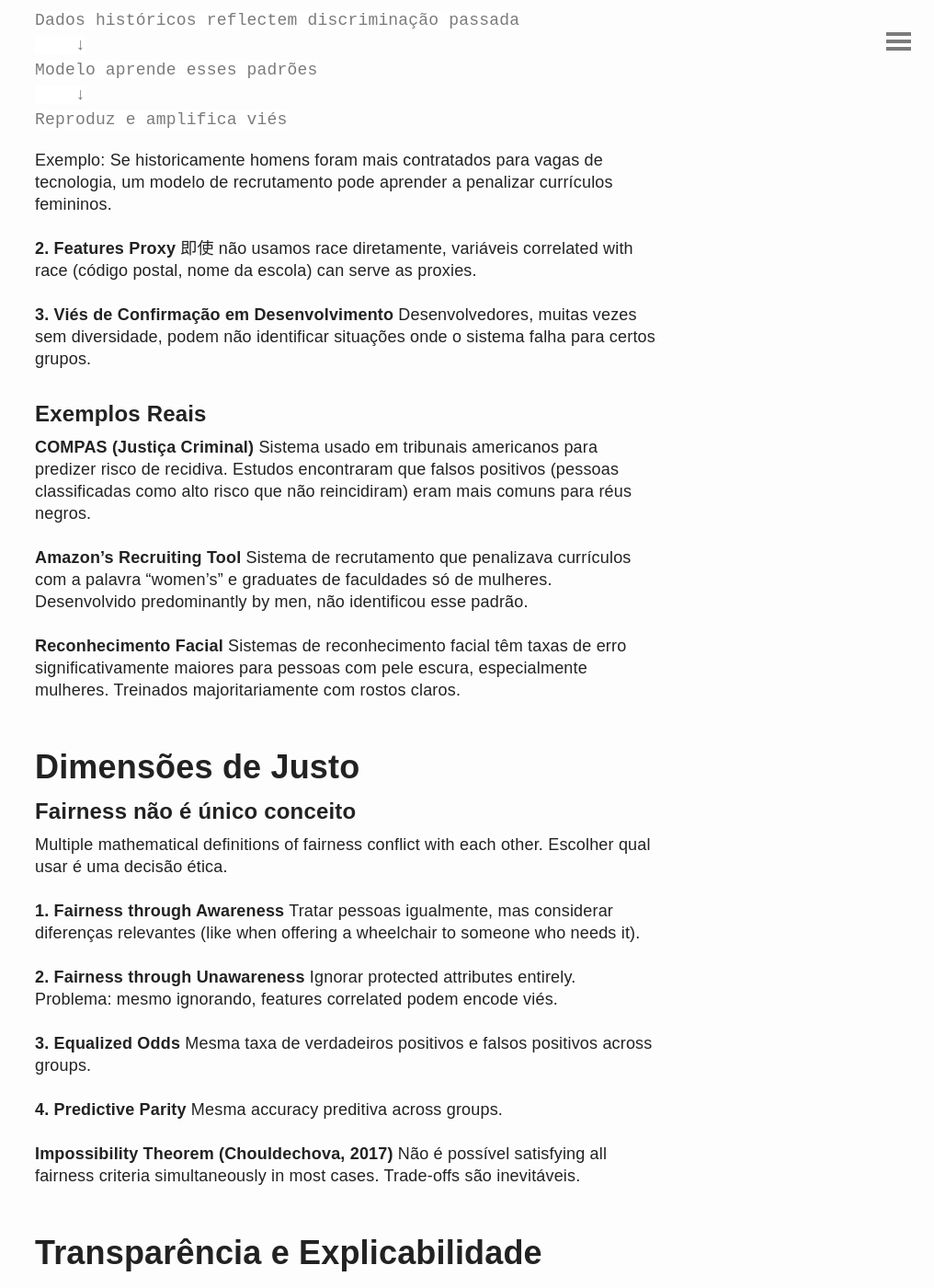
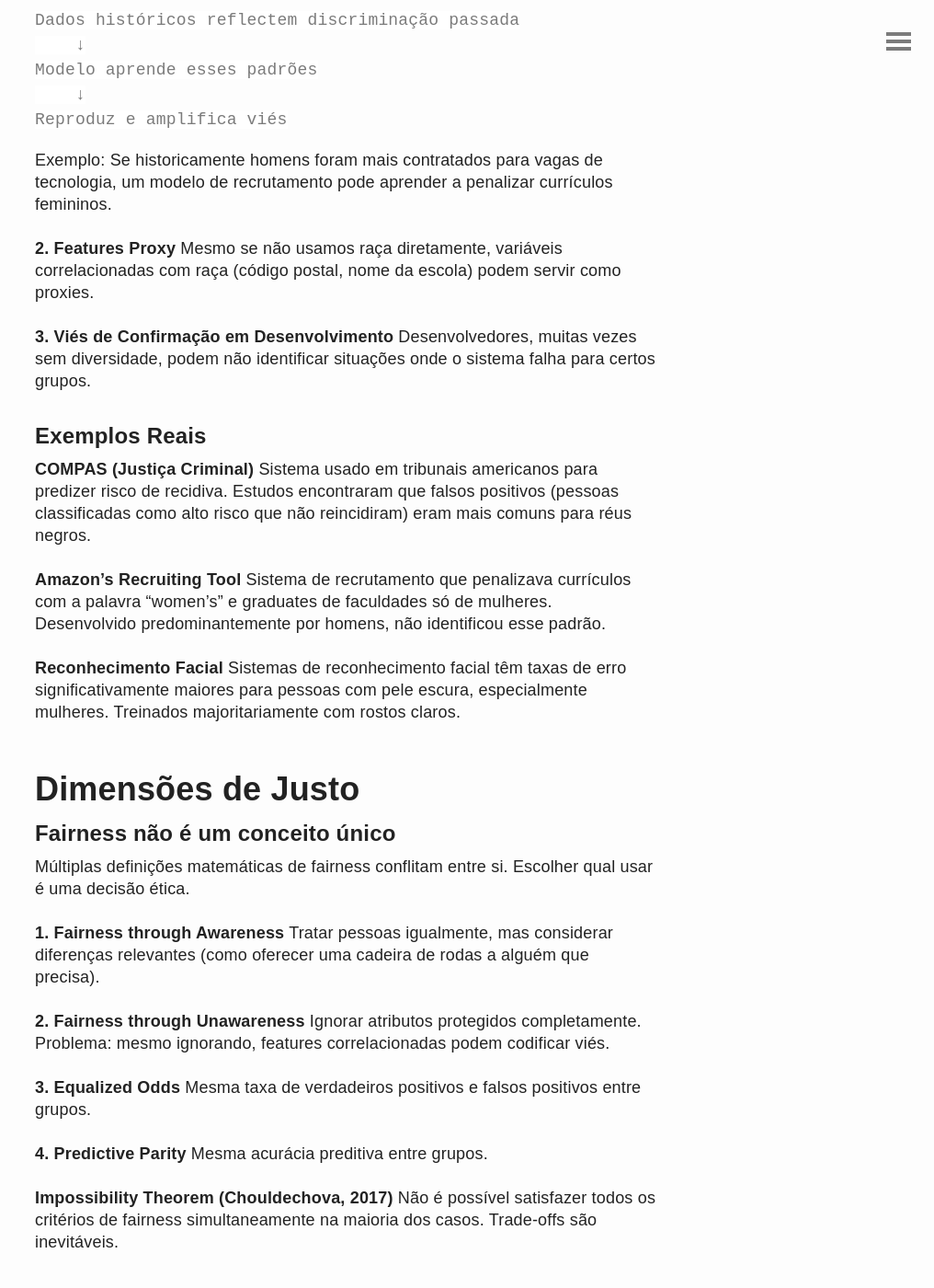
Before and after one commit to albertguedes/albertguedes.github.io, a Jekyll site: the page built from _posts/2018-07-12-etica-em-ia-vieses-e-responsabilidade.md, in a window 1280 px wide and 1400 px high, scrolled down 906 px. Shown: the whole window at 92% size, without its empty margins (264-1280 px from the left). Built offline with Jekyll 4.4.1, drawn with Linux system fonts in a browser that asks for light colours; some of the changed text lies outside the part shown.

Commit message:
Fix orthography in 2017-04-15-calculo-diferencial-uma-introducao.md, 2017-06-15-introducao-a-termodinamica.md, 2017-10-03-aprendizado-supervisionado-vs-nao-supervisionado.md, 2018-03-20-deep-learning-uma-introducao.md, 2018-07-12-etica-em-ia-vieses-e-responsabilidade.md: rewrite to proper Portuguese

```diff
--- a/_posts/2018-07-12-etica-em-ia-vieses-e-responsabilidade.md
+++ b/_posts/2018-07-12-etica-em-ia-vieses-e-responsabilidade.md
@@ -27,7 +27,7 @@ Reproduz e amplifica viés
 Exemplo: Se historicamente homens foram mais contratados para vagas de tecnologia, um modelo de recrutamento pode aprender a penalizar currículos femininos.
 
 **2. Features Proxy**
-即使 não usamos race diretamente, variáveis correlated with race (código postal, nome da escola) can serve as proxies.
+Mesmo se não usamos raça diretamente, variáveis correlacionadas com raça (código postal, nome da escola) podem servir como proxies.
 
 **3. Viés de Confirmação em Desenvolvimento**
 Desenvolvedores, muitas vezes sem diversidade, podem não identificar situações onde o sistema falha para certos grupos.
@@ -38,31 +38,31 @@ Desenvolvedores, muitas vezes sem diversidade, podem não identificar situaçõe
 Sistema usado em tribunais americanos para predizer risco de recidiva. Estudos encontraram que falsos positivos (pessoas classificadas como alto risco que não reincidiram) eram mais comuns para réus negros.
 
 **Amazon's Recruiting Tool**
-Sistema de recrutamento que penalizava currículos com a palavra "women's" e graduates de faculdades só de mulheres. Desenvolvido predominantly by men, não identificou esse padrão.
+Sistema de recrutamento que penalizava currículos com a palavra "women's" e graduates de faculdades só de mulheres. Desenvolvido predominantemente por homens, não identificou esse padrão.
 
 **Reconhecimento Facial**
 Sistemas de reconhecimento facial têm taxas de erro significativamente maiores para pessoas com pele escura, especialmente mulheres. Treinados majoritariamente com rostos claros.
 
 ## Dimensões de Justo
 
-### Fairness não é único conceito
+### Fairness não é um conceito único
 
-Multiple mathematical definitions of fairness conflict with each other. Escolher qual usar é uma decisão ética.
+Múltiplas definições matemáticas de fairness conflitam entre si. Escolher qual usar é uma decisão ética.
 
 **1. Fairness through Awareness**
-Tratar pessoas igualmente, mas considerar diferenças relevantes (like when offering a wheelchair to someone who needs it).
+Tratar pessoas igualmente, mas considerar diferenças relevantes (como oferecer uma cadeira de rodas a alguém que precisa).
 
 **2. Fairness through Unawareness**
-Ignorar protected attributes entirely. Problema: mesmo ignorando, features correlated podem encode viés.
+Ignorar atributos protegidos completamente. Problema: mesmo ignorando, features correlacionadas podem codificar viés.
 
 **3. Equalized Odds**
-Mesma taxa de verdadeiros positivos e falsos positivos across groups.
+Mesma taxa de verdadeiros positivos e falsos positivos entre grupos.
 
 **4. Predictive Parity**
-Mesma accuracy preditiva across groups.
+Mesma acurácia preditiva entre grupos.
 
 **Impossibility Theorem (Chouldechova, 2017)**
-Não é possível satisfying all fairness criteria simultaneously in most cases. Trade-offs são inevitáveis.
+Não é possível satisfazer todos os critérios de fairness simultaneamente na maioria dos casos. Trade-offs são inevitáveis.
 
 ## Transparência e Explicabilidade
 
@@ -74,7 +74,7 @@ Não é possível satisfying all fairness criteria simultaneously in most cases.
 
 ### O Problema da Caixa Preta
 
-Redes neurais profundas são altamente não-lineares e complexas. É fundamentalmente difícil saber exactly why they made a specific decision.
+Redes neurais profundas são altamente não-lineares e complexas. É fundamentalmente difícil saber exatamente por que fizeram uma decisão específica.
 
 ### Abordagens
 
@@ -119,7 +119,7 @@ LLMs treinados em billions de textos da internet absorvem:
 - Informações falsas
 - Discurso de ódio
 
-**Exemplo**: "Doctor" association with male pronouns em modelos pré-treino.
+**Exemplo**: Associação de "Doctor" com pronomes masculinos em modelos pré-treino.
 
 ### Mitigation
 
@@ -139,17 +139,17 @@ LLMs treinados em billions de textos da internet absorvem:
 
 ### Regulação Crescente
 
-- **EU AI Act (2024)**: Classifica sistemas por risco, with requirements proporcionais
+- **EU AI Act (2024)**: Classifica sistemas por risco, com requisitos proporcionais
 - **Brazil's LGPD**: Regras para uso de dados pessoais
-- **NIST AI Risk Management Framework**: Guidelines for AI governance
+- **NIST AI Risk Management Framework**: Diretrizes para governança de IA
 
 ## O que Podemos Fazer?
 
 ### Como Desenvolvedores
 
-1. Priorizar diversity em times
+1. Priorizar diversidade em times
 2. Testar sistematicamente em grupos diversos
-3. Documentar limitações Known
+3. Documentar limitações conhecidas
 4. Implementar monitoramento contínuo
 5. Criar canais de feedback para afetados
 
```
Also changed, not shown: other parts of _posts/2018-07-12-etica-em-ia-vieses-e-responsabilidade.md (+3 -3 lines), _posts/2017-04-15-calculo-diferencial-uma-introducao.md (+19 -19 lines), _posts/2017-06-15-introducao-a-termodinamica.md (+4 -4 lines), _posts/2017-10-03-aprendizado-supervisionado-vs-nao-supervisionado.md (+11 -11 lines), _posts/2018-03-20-deep-learning-uma-introducao.md (+14 -14 lines).
